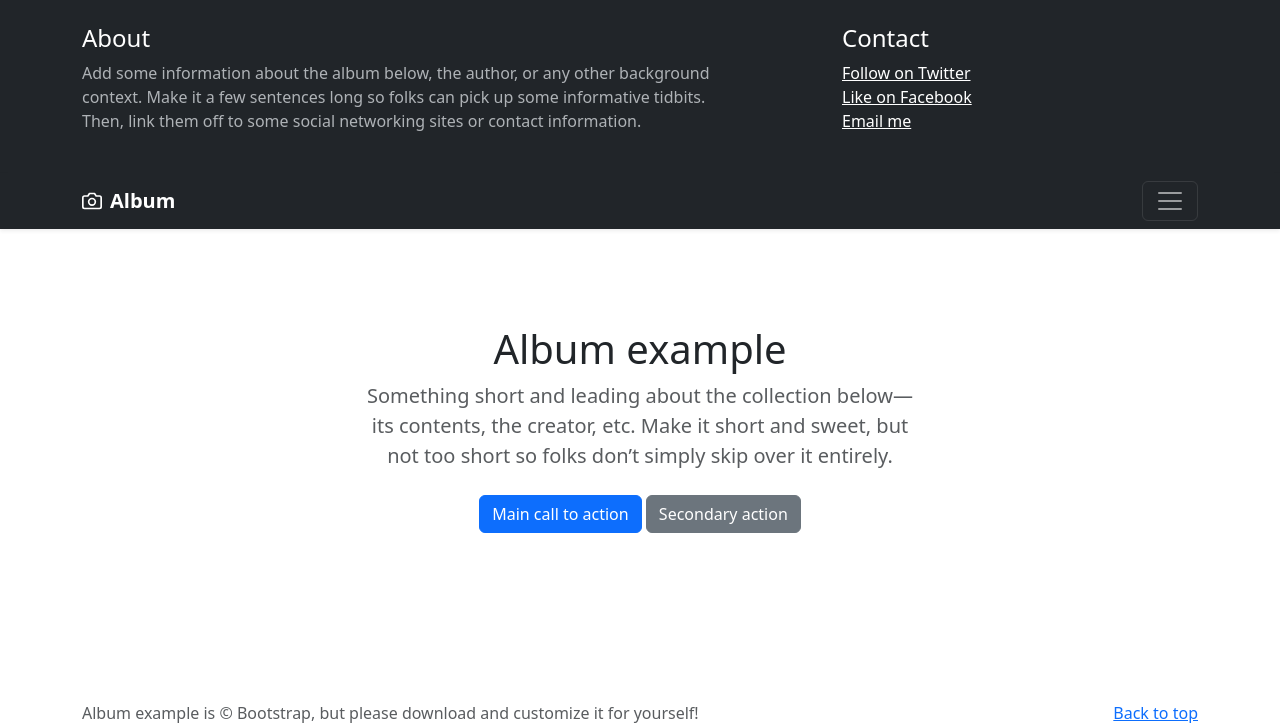
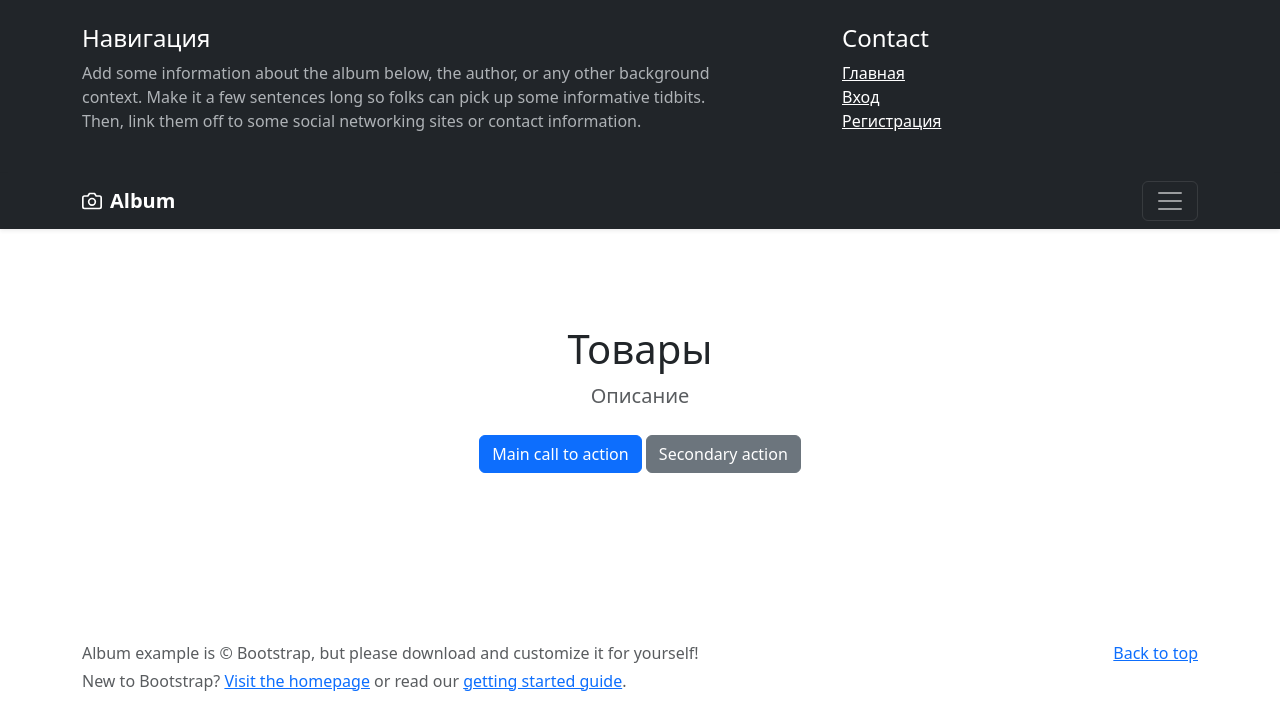
Before and after one commit to miha235/shop_pr, a Django app: template catalog/templates/base.html in a window 1280 px wide, after a click that opens the changed part. Shown: the top 723 px of the page. Run offline with Django 5.2, Linux system fonts and the light colour scheme; the template is opened without the code that fills it, so the values that code supplies are empty; some libraries are stand-ins or nearby versions.

Commit message:
Задание 4

```diff
--- a/catalog/templates/base.html
+++ b/catalog/templates/base.html
@@ -6,7 +6,7 @@
 	<meta charset="utf-8">
 	<meta name="viewport" content="width=device-width, initial-scale=1">
 	<meta name="description" content="Пример на bootstrap 5: Простой одностраничный шаблон · Версия v5.3.1">
-	<title>Альбом | Album example for Bootstrap · Версия v5.3.1</title>
+	<title>Товары</title>
 
 	<link rel="canonical" href="https://bootstrap-4.ru/docs/5.3/examples/album/">
 
@@ -18,7 +18,6 @@
 	<link rel="icon" href="/docs/5.3/assets/img/favicons/favicon-32x32.png" sizes="32x32" type="image/png">
 	<link rel="icon" href="/docs/5.3/assets/img/favicons/favicon-16x16.png" sizes="16x16" type="image/png">
 	<link rel="mask-icon" href="/docs/5.3/assets/img/favicons/safari-pinned-tab.svg" color="#7952b3">
-	<link rel="icon" href="/docs/5.3/assets/img/favicons/favicon.ico">
 	<meta name="theme-color" content="#712cf9">
 
 
@@ -95,8 +94,6 @@
         z-index: 1500;
       }
     </style>
-
-
   </head>
   <body>
     <svg xmlns="http://www.w3.org/2000/svg" style="display: none;">
@@ -149,47 +146,15 @@
         </li>
       </ul>
     </div>
-
-
 <header data-bs-theme="dark">
-  <div class="collapse text-bg-dark" id="navbarHeader">
-    <div class="container">
-      <div class="row">
-        <div class="col-sm-8 col-md-7 py-4">
-          <h4>About</h4>
-          <p class="text-body-secondary">Add some information about the album below, the author, or any other background context. Make it a few sentences long so folks can pick up some informative tidbits. Then, link them off to some social networking sites or contact information.</p>
-        </div>
-        <div class="col-sm-4 offset-md-1 py-4">
-          <h4>Contact</h4>
-          <ul class="list-unstyled">
-            <li><a href="#" class="text-white">Follow on Twitter</a></li>
-            <li><a href="#" class="text-white">Like on Facebook</a></li>
-            <li><a href="#" class="text-white">Email me</a></li>
-          </ul>
-        </div>
-      </div>
-    </div>
-  </div>
-  <div class="navbar navbar-dark bg-dark shadow-sm">
-    <div class="container">
-      <a href="#" class="navbar-brand d-flex align-items-center">
-        <svg xmlns="http://www.w3.org/2000/svg" width="20" height="20" fill="none" stroke="currentColor" stroke-linecap="round" stroke-linejoin="round" stroke-width="2" aria-hidden="true" class="me-2" viewBox="0 0 24 24"><path d="M23 19a2 2 0 0 1-2 2H3a2 2 0 0 1-2-2V8a2 2 0 0 1 2-2h4l2-3h6l2 3h4a2 2 0 0 1 2 2z"/><circle cx="12" cy="13" r="4"/></svg>
-        <strong>Album</strong>
-      </a>
-      <button class="navbar-toggler" type="button" data-bs-toggle="collapse" data-bs-target="#navbarHeader" aria-controls="navbarHeader" aria-expanded="false" aria-label="Toggle navigation">
-        <span class="navbar-toggler-icon"></span>
-      </button>
-    </div>
-  </div>
+  {% include 'includes/inc_menu.html' %}
 </header>
-
 <main>
-
   <section class="py-5 text-center container">
     <div class="row py-lg-5">
       <div class="col-lg-6 col-md-8 mx-auto">
-        <h1 class="fw-light">Album example</h1>
-        <p class="lead text-body-secondary">Something short and leading about the collection below—its contents, the creator, etc. Make it short and sweet, but not too short so folks don’t simply skip over it entirely.</p>
+        <h1 class="fw-light">Товары</h1>
+        <p class="lead text-body-secondary">Описание</p>
         <p>
           <a href="#" class="btn btn-primary my-2">Main call to action</a>
           <a href="#" class="btn btn-secondary my-2">Secondary action</a>
@@ -208,7 +173,8 @@
       <a href="#">Back to top</a>
     </p>
     <p class="mb-1">Album example is &copy; Bootstrap, but please download and customize it for yourself!</p>
-    <p class="mb-0">New to Bootstrap? <a href="/">Visit the homepage</a> or read our <a href="../getting-started/introduction/">getting started guide</a>.</p>
+    <p class="mb-0">New to Bootstrap? <a href="/">Visit the homepage</a> or read our
+      <a href="../getting-started/introduction/">getting started guide</a>.</p>
   </div>
 </footer>
 
--- /dev/null
+++ b/catalog/templates/includes/inc_menu.html
@@ -0,0 +1,29 @@
+<div class="collapse text-bg-dark" id="navbarHeader">
+    <div class="container">
+      <div class="row">
+        <div class="col-sm-8 col-md-7 py-4">
+          <h4>Навигация</h4>
+          <p class="text-body-secondary">Add some information about the album below, the author, or any other background context. Make it a few sentences long so folks can pick up some informative tidbits. Then, link them off to some social networking sites or contact information.</p>
+        </div>
+        <div class="col-sm-4 offset-md-1 py-4">
+          <h4>Contact</h4>
+          <ul class="list-unstyled">
+            <li><a href="{% url 'home' %}" class="text-white">Главная</a></li>
+            <li><a href="#" class="text-white">Вход</a></li>
+            <li><a href="#" class="text-white">Регистрация</a></li>
+          </ul>
+        </div>
+      </div>
+    </div>
+  </div>
+  <div class="navbar navbar-dark bg-dark shadow-sm">
+    <div class="container">
+      <a href="#" class="navbar-brand d-flex align-items-center">
+        <svg xmlns="http://www.w3.org/2000/svg" width="20" height="20" fill="none" stroke="currentColor" stroke-linecap="round" stroke-linejoin="round" stroke-width="2" aria-hidden="true" class="me-2" viewBox="0 0 24 24"><path d="M23 19a2 2 0 0 1-2 2H3a2 2 0 0 1-2-2V8a2 2 0 0 1 2-2h4l2-3h6l2 3h4a2 2 0 0 1 2 2z"/><circle cx="12" cy="13" r="4"/></svg>
+        <strong>Album</strong>
+      </a>
+      <button class="navbar-toggler" type="button" data-bs-toggle="collapse" data-bs-target="#navbarHeader" aria-controls="navbarHeader" aria-expanded="false" aria-label="Toggle navigation">
+        <span class="navbar-toggler-icon"></span>
+      </button>
+    </div>
+  </div>
--- a/catalog/urls.py
+++ b/catalog/urls.py
@@ -9,5 +9,5 @@ app_name = NewappConfig.name
 urlpatterns = [
     path('', home, name='home'),
     path('contacts/', contacts, name='contacts'),
-    path ( 'product/<int:pk>/' , views.product_detail , name = 'product_detail' ),
+    path ( 'product/' , views.product_detail , name = 'product_detail' ),
 ]
--- a/config/urls.py
+++ b/config/urls.py
@@ -1,10 +1,12 @@
 from django.contrib import admin
-from django.urls import path
+from django.conf.urls.static import static
+from django.urls import path, include
 from catalog import views  # Предположим, что ваше приложение называется catalog
 
 urlpatterns = [
     path('admin/', admin.site.urls),
     path('', views.home, name='home'),
+    #path('', 'catalog.urls',namespace='catalog')),
     path('contacts/', views.contacts, name='contacts'),
-    path('catalog/product/<int:pk>/', views.product_detail, name='product_detail'),
+    path('catalog/product/', views.product_detail, name='product_detail'),
 ]
```
Also changed, not shown: catalog/templates/product_detail.html (+5 -6 lines), catalog/templatetags/media_path.py (added, +13 -0 lines), catalog/views.py (+5 -4 lines), catalog/templatetags/__init__.py (added), media/products/crockid_0_efcb39b1-3226-11ec-a1e2-00155d006c00.jpg (deleted), media/products/images.jpeg (deleted), media/products/images_1.jpeg (deleted).
